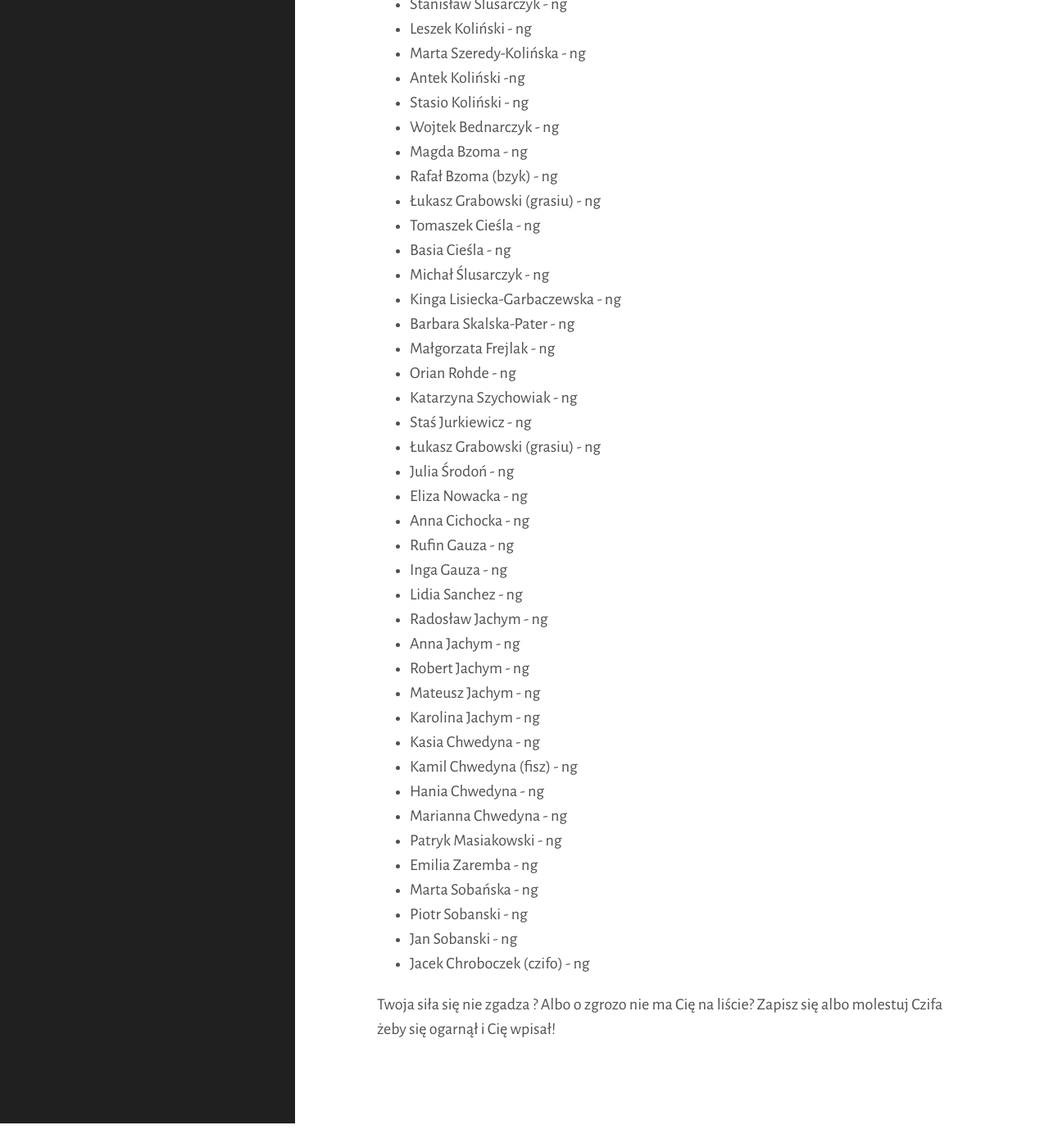
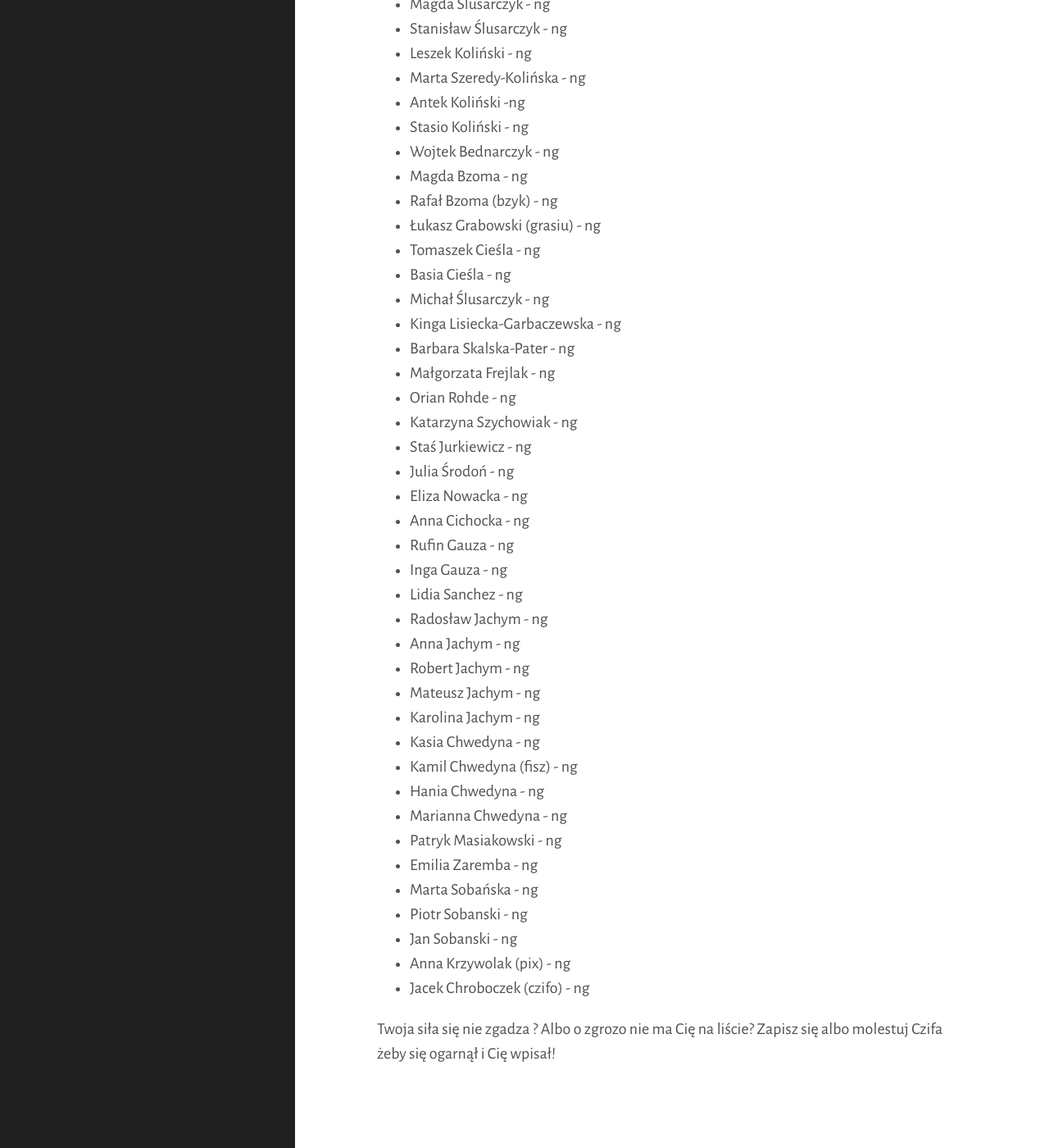
Before and after one commit to tasuki/lsg, a Jekyll site: the page built from zarejestrowani.md, in a window 1280 px wide and 1400 px high, scrolled down 2420 px. Shown: the whole window at 82% size. Built offline with Jekyll 4.4.1, drawn with Linux system fonts in a browser that asks for light colours; nearby versions of some CDN libraries; before the commit the page ends 3790 px from its top, so only the background shows below that.

Commit message:
Update zarejestrowani.md

```diff
--- a/zarejestrowani.md
+++ b/zarejestrowani.md
@@ -100,7 +101,6 @@ Zarejestrowani uczestnicy (mniej więcej wg siły):
 - Orian Rohde - ng
 - Katarzyna Szychowiak - ng
 - Staś Jurkiewicz - ng
-- Łukasz Grabowski (grasiu) - ng
 - Julia Środoń - ng
 - Eliza Nowacka - ng
 - Anna Cichocka - ng
@@ -121,6 +121,7 @@ Zarejestrowani uczestnicy (mniej więcej wg siły):
 - Marta Sobańska - ng
 - Piotr Sobanski - ng
 - Jan Sobanski - ng
+- Anna Krzywolak (pix) - ng
 - Jacek Chroboczek (czifo) - ng
 
 
```
Also changed, not shown: other parts of zarejestrowani.md (+1 -0 lines).
